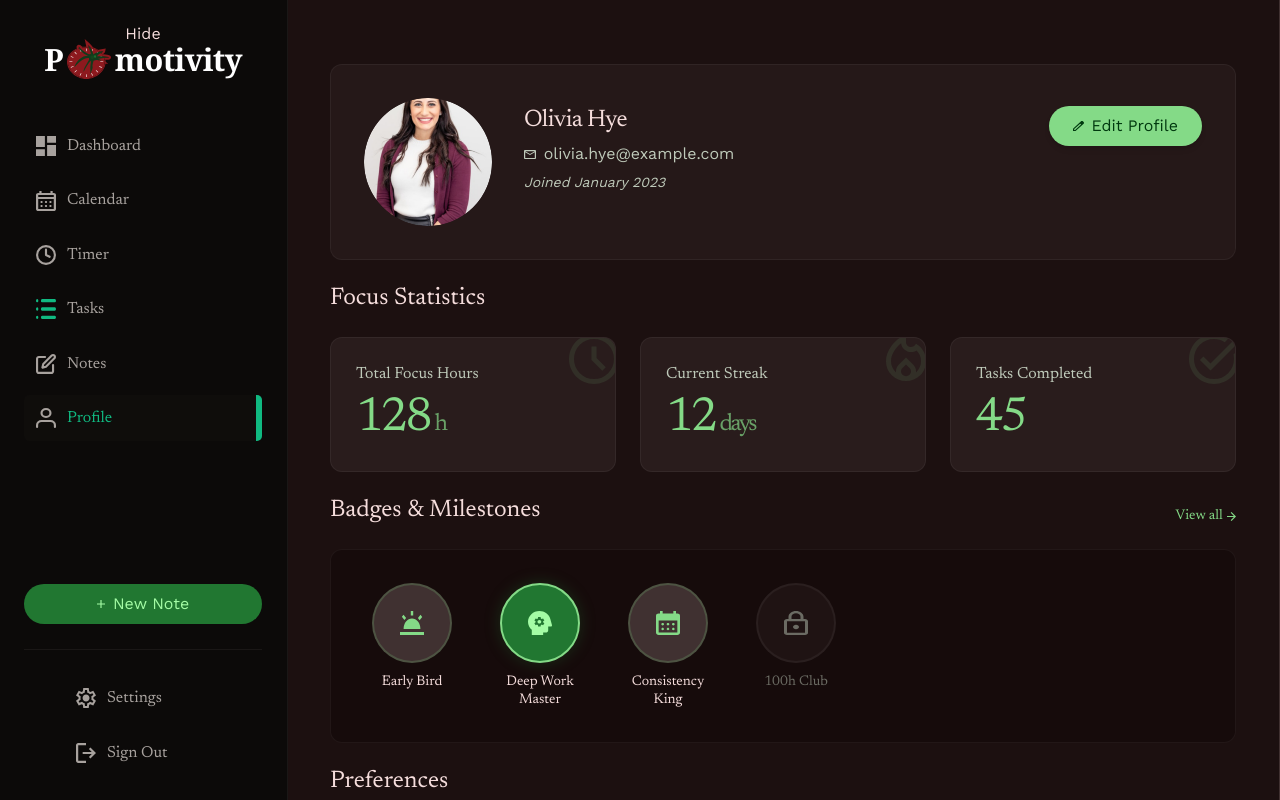
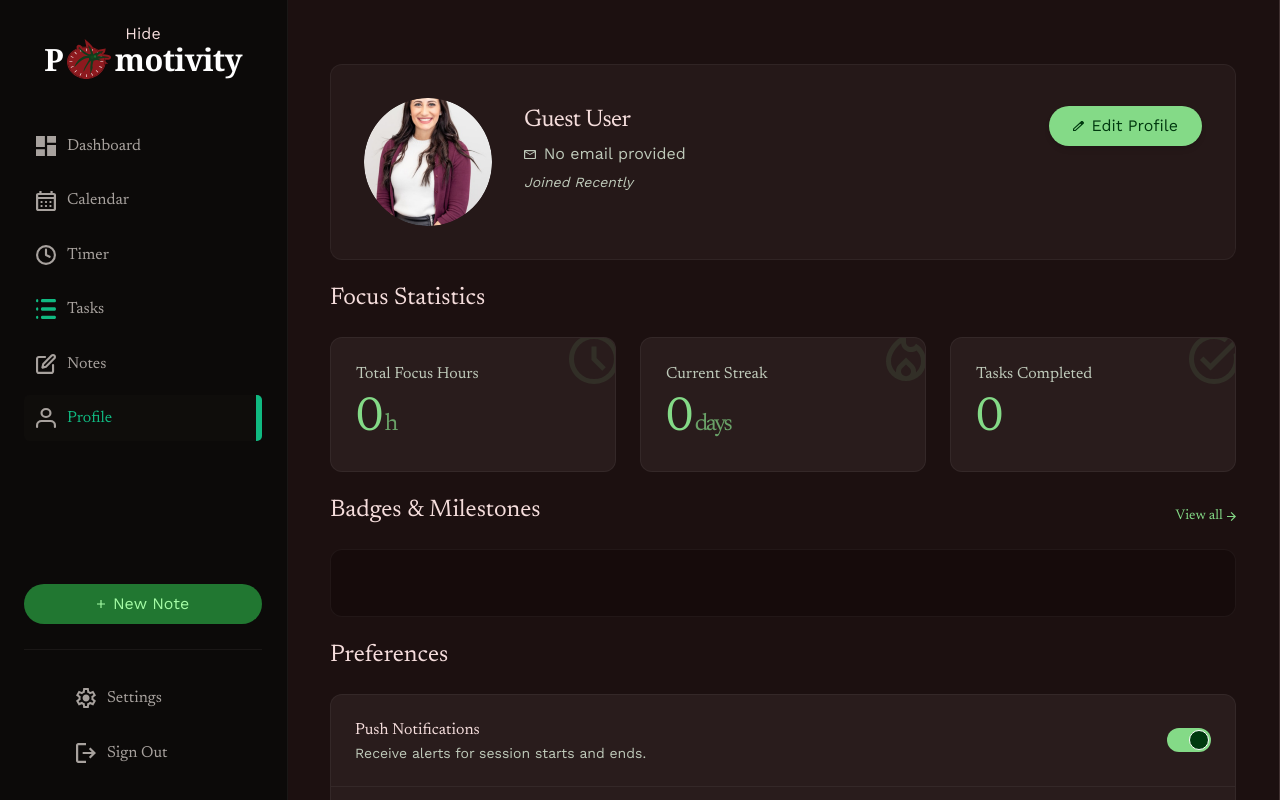
Before and after one commit to SP26CSCI342/final-projects-group-pomotivity, a React (Vite) app: page /profile in a window 1280 px wide. Shown: the top 800 px of the page. Built offline with nearby package versions, Linux system fonts and the light colour scheme; a web font is replaced by a local one.

Commit message:
added profiles schema, updated user schema

```diff
--- a/src/pages/login/login.jsx
+++ b/src/pages/login/login.jsx
@@ -46,9 +46,9 @@ function Login() {
         return;
       }
 
-      localStorage.setItem("User", JSON.stringify(data.user));
-      localStorage.setItem("token", data.token);
-      toast.success(data.message || `Welcome back, ${data.user.firstName}!`);
+      localStorage.setItem('user', JSON.stringify(data.user));
+      localStorage.setItem('token', data.token);
+      toast.success(data.message || `Welcome back, ${data.user.profiles.firstName}!`);
       navigate("/");
     } catch (err) {
       console.error(err);
--- a/src/pages/profile/profile.jsx
+++ b/src/pages/profile/profile.jsx
@@ -1,3 +1,4 @@
+import { useEffect, useState } from 'react';
 import avatar from '../../assets/profile-avatar.png';
 import iconEnvelope from '../../assets/icon-envelope.svg';
 import iconEdit from '../../assets/icon-edit.svg';
@@ -13,60 +14,12 @@ import iconMoon from '../../assets/icon-moon.svg';
 import iconChevronDown from '../../assets/icon-chevron-down-sm.svg';
 import styles from './profile.module.css';
 
-const stats = [
-  {
-    label: 'Total Focus Hours',
-    value: '128',
-    unit: 'h',
-    icon: iconClockStat,
-  },
-  {
-    label: 'Current Streak',
-    value: '12',
-    unit: 'days',
-    icon: iconFlame,
-    iconClass: 'statIconStreak',
-  },
-  {
-    label: 'Tasks Completed',
-    value: '45',
-    unit: '',
-    icon: iconCheckCircle,
-  },
-];
-
-const badges = [
-  { label: 'Early Bird', icon: badgeSun, state: 'default' },
-  { label: 'Deep Work\nMaster', icon: badgeTarget, state: 'active' },
-  { label: 'Consistency\nKing', icon: badgeCalendar, state: 'default' },
-  { label: '100h Club', icon: badgeLock, state: 'locked' },
-];
-
-const prefs = [
-  {
-    type: 'toggle',
-    label: 'Push Notifications',
-    desc: 'Receive alerts for session starts and ends.',
-    on: true,
-  },
-  {
-    type: 'toggle',
-    label: 'Weekly Email Report',
-    desc: 'Get a summary of your focus hours every Monday.',
-    on: true,
-  },
-  {
-    type: 'toggle',
-    label: 'Public Profile',
-    desc: 'Allow others to see your badges and focus streak.',
-    on: false,
-  },
-  {
-    type: 'theme',
-    label: 'App Theme',
-    desc: 'Currently using dark mode matching system.',
-  },
-];
+const badgeIcons = {
+  'Early Bird': badgeSun,
+  'Deep Work Master': badgeTarget,
+  'Consistency King': badgeCalendar,
+  '100h Club': badgeLock,
+};
 
 function Toggle({ on }) {
   return (
@@ -82,18 +35,95 @@ function Toggle({ on }) {
 }
 
 export default function Profile() {
+  const [user, setUser] = useState({ profiles: {} });
+
+  useEffect(() => {
+    const storedUser = localStorage.getItem('user') || localStorage.getItem('User');
+
+    if (!storedUser) {
+      return;
+    }
+
+    try {
+      setUser(JSON.parse(storedUser));
+    } catch (error) {
+      console.warn('Failed to parse user from localStorage', error);
+    }
+  }, []);
+
+  const profile = user.profiles || {};
+  const preferences = profile.preferences || {};
+  const joinedDate = user.createdAt
+    ? new Date(user.createdAt).toLocaleDateString('en-US', { year: 'numeric', month: 'long' })
+    : 'Recently';
+  const displayName = [profile.firstName, profile.lastName].filter(Boolean).join(' ') || 'Guest User';
+  const userEmail = user.email || 'No email provided';
+
+  const stats = [
+    {
+      label: 'Total Focus Hours',
+      value: profile.hoursFocused || '0',
+      unit: 'h',
+      icon: iconClockStat,
+    },
+    {
+      label: 'Current Streak',
+      value: profile.currentStreak || '0',
+      unit: 'days',
+      icon: iconFlame,
+      iconClass: 'statIconStreak',
+    },
+    {
+      label: 'Tasks Completed',
+      value: profile.tasksCompleted || '0',
+      unit: '',
+      icon: iconCheckCircle,
+    },
+  ];
+
+  const badgesList = (profile.badges || []).map((badgeName) => ({
+    label: badgeName,
+    icon: badgeIcons[badgeName] || badgeSun,
+    state: 'active',
+  }));
+
+  const prefs = [
+    {
+      type: 'toggle',
+      label: 'Push Notifications',
+      desc: 'Receive alerts for session starts and ends.',
+      on: preferences.pushNotifications !== false,
+    },
+    {
+      type: 'toggle',
+      label: 'Weekly Email Report',
+      desc: 'Get a summary of your focus hours every Monday.',
+      on: preferences.weeklyEmailReport !== false,
+    },
+    {
+      type: 'toggle',
+      label: 'Public Profile',
+      desc: 'Allow others to see your badges and focus streak.',
+      on: preferences.publicProfile === true,
+    },
+    {
+      type: 'theme',
+      label: 'App Theme',
+      desc: `Currently using ${preferences.appTheme || 'system'} theme.`,
+    },
+  ];
   return (
     <section className={styles.profile}>
       {/* User header */}
       <header className={styles.userCard}>
-        <img src={avatar} alt="" className={styles.avatar} />
+        <img src={profile.profilePicture || avatar} alt="User profile" className={styles.avatar} />
         <div className={styles.userInfo}>
-          <h2 className={styles.userName}>Olivia Hye</h2>
+          <h2 className={styles.userName}>{displayName}</h2>
           <p className={styles.userEmail}>
             <img src={iconEnvelope} alt="" className={styles.userEmailIcon} />
-            <span>olivia.hye@example.com</span>
+            <span>{userEmail}</span>
           </p>
-          <p className={styles.userJoined}>Joined January 2023</p>
+          <p className={styles.userJoined}>Joined {joinedDate}</p>
         </div>
         <button type="button" className={styles.editButton}>
           <img src={iconEdit} alt="" className={styles.editIcon} />
@@ -126,13 +156,13 @@ export default function Profile() {
       <section className={styles.section}>
         <div className={styles.sectionHeader}>
           <h3 className={styles.sectionTitle}>Badges &amp; Milestones</h3>
-          <a href="#" className={styles.viewAll}>
+          <button type="button" className={styles.viewAll}>
             <span>View all</span>
             <img src={iconArrowRight} alt="" className={styles.viewAllIcon} />
-          </a>
+          </button>
         </div>
         <div className={styles.badgesCard}>
-          {badges.map((badge) => (
+          {badgesList.map((badge) => (
             <div
               key={badge.label}
               className={`${styles.badge} ${badge.state === 'locked' ? styles.badgeLocked : ''}`}
--- a/src/pages/signup/signup.jsx
+++ b/src/pages/signup/signup.jsx
@@ -63,8 +63,8 @@ export default function SignUp() {
         return;
       }
 
-      localStorage.setItem("User", JSON.stringify(data.user));
-      localStorage.setItem("token", data.token);
+      localStorage.setItem('user', JSON.stringify(data.user));
+      localStorage.setItem('token', data.token);
       toast.success(data.message || "Signup successful.");
       navigate("/");
     } catch (err) {
```
Also changed, not shown: 1 other file (tests, documents, lock files or other folders).
